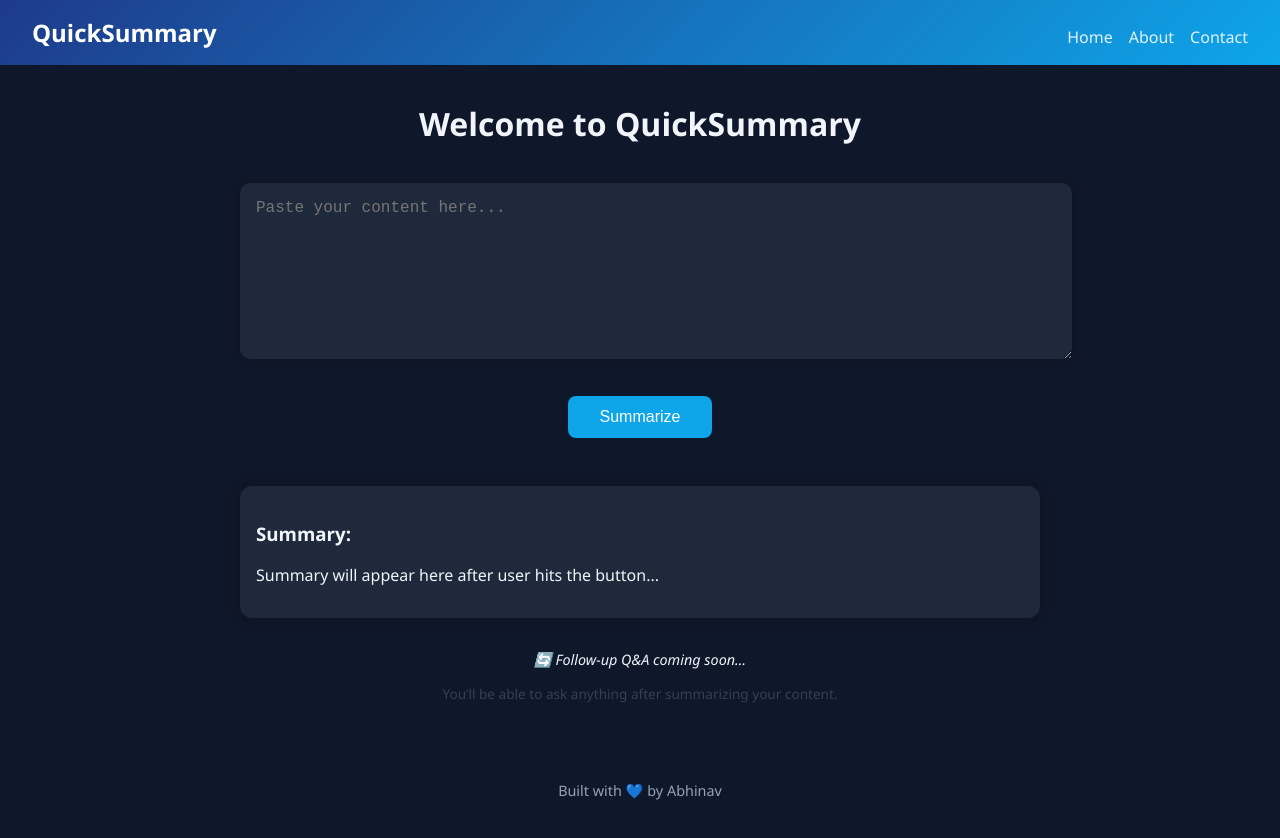
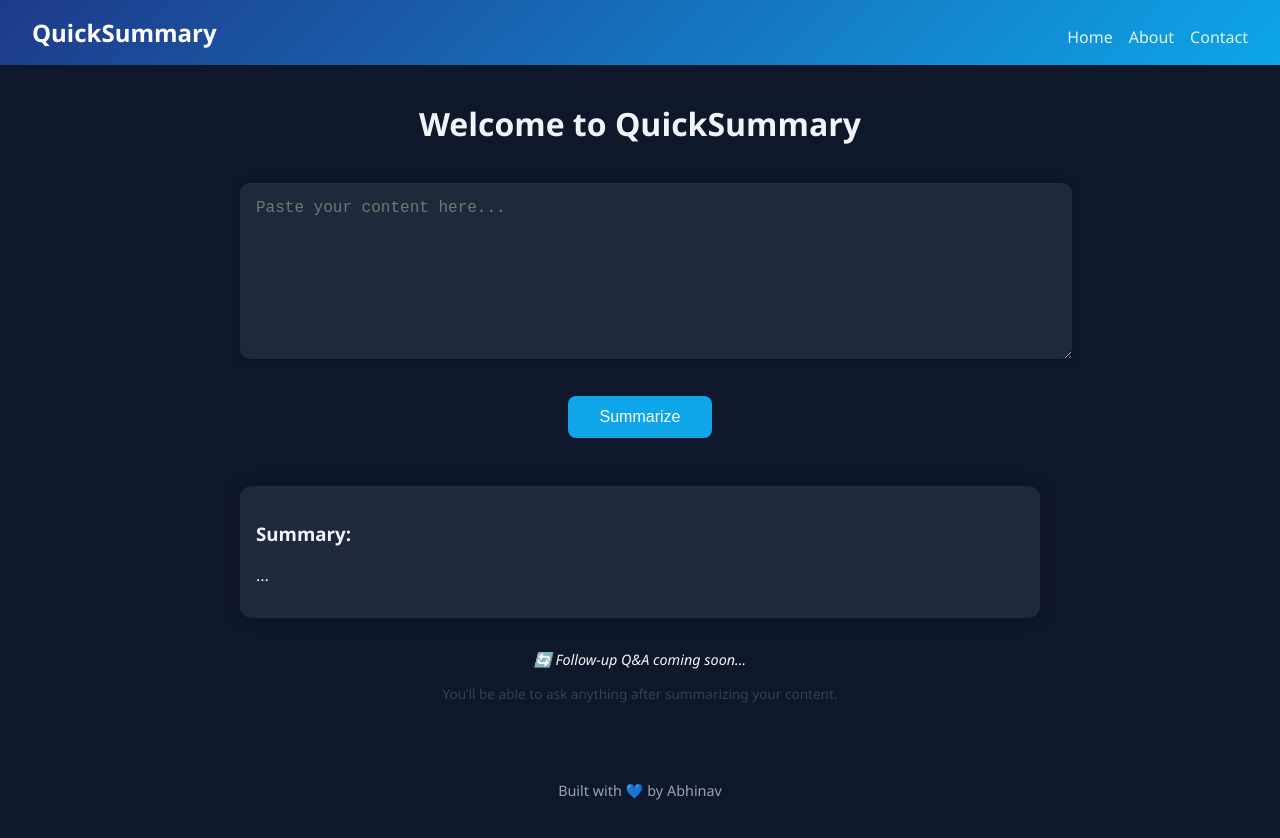
Before and after one commit to ak01abhinav/quickSummarizer, a Next.js app: page / in a window 1280 px wide. Shown: the top 838 px of the page. Built offline with nearby package versions, Linux system fonts and the light colour scheme.

Commit message:
changed summary placeholder

```diff
--- a/src/app/page.js
+++ b/src/app/page.js
@@ -77,10 +77,7 @@ export default function Home() {
           <h3>Summary:</h3>
 
           {/* Show summary if available, otherwise show placeholder message */}
-          <p>
-            {summary ||
-              "Summary will appear here after user hits the button..."}
-          </p>
+          <p>{summary || "..."}</p>
         </div>
 
         {/* Follow-up placeholder section */}
```
